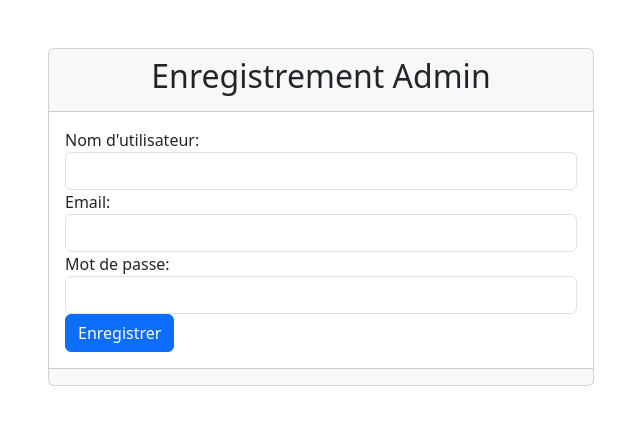
After one commit to Randrianiarison/Restaurant, a PHP site: page /Insert_admin.php in a window 1280 px wide. The commit adds this page. Shown: the top 425 px of the page, without its empty margins (319-959 px from the left). Run offline with PHP 8.4, Linux system fonts and the light colour scheme.

Commit message:
php 15-08-2023

```diff
--- /dev/null
+++ b/Insert_admin.php
@@ -0,0 +1,86 @@
+<!DOCTYPE html>
+<html>
+<head>
+    <title>Enregistrement Admin</title>
+    <!-- Ajouter le lien vers les fichiers Bootstrap CSS -->
+    <link rel="stylesheet" href="css/bootstrap.min.css">
+    <style>
+    </style>
+</head>
+<body>
+
+<div class="container mt-5">
+    <div class="row justify-content-center">
+        <div class="col-md-6">
+            <div class="card">
+                <div class="card-header">
+                    <h2 class="text-center">Enregistrement Admin</h2>
+                </div>
+                <div class="card-body">
+
+                    <?php
+                    // Vérifier si le formulaire a été soumis
+                    if ($_SERVER["REQUEST_METHOD"] == "POST") {
+                        // Connexion à la base de données (remplacez ces informations par les vôtres)
+                        $servername = "localhost";
+                        $username = "johns";
+                        $password = "admin";
+                        $dbname = "restaurants";
+
+                        $conn = new mysqli($servername, $username, $password, $dbname);
+
+                        // Vérifier la connexion à la base de données
+                        if ($conn->connect_error) {
+                            die("Connection failed: " . $conn->connect_error);
+                        }
+
+                        // Récupérer les valeurs du formulaire
+                        $username = $_POST["username"];
+                        $email = $_POST["email"];
+                        $password = $_POST["password"];
+
+                        // Préparer et exécuter la requête SQL d'insertion
+                        $stmt = $conn->prepare("INSERT INTO admin (username, email, password) VALUES (?, ?, ?)");
+                        $stmt->bind_param("sss", $username, $email, $password);
+                        $stmt->execute();
+
+                        // Fermer la connexion à la base de données
+                        $stmt->close();
+                        $conn->close();
+
+                        echo "Enregistrement réussi!";
+                    }
+                    ?>
+                    <form method="post" action="<?php echo $_SERVER["PHP_SELF"]; ?>">
+                        <div class="form-group">
+                            <label for="username">Nom d'utilisateur:</label>
+                            <input type="text" class="form-control" name="username" required>
+                        </div>
+                        <div class="form-group">
+                            <label for="email">Email:</label>
+                            <input type="email" class="form-control" name="email" required>
+                        </div>
+                        <div class="form-group">
+                            <label for="password">Mot de passe:</label>
+                            <input type="password" class="form-control" name="password" required>
+                        </div>
+                        <button type="submit" class="btn btn-primary">Enregistrer</button>
+                    </form>
+                </div>
+                <div class="card-footer text-muted text-center">
+                    <!-- Message de réussite après l'enregistrement -->
+                    <?php
+                    if ($_SERVER["REQUEST_METHOD"] == "POST") {
+                        echo "Enregistrement réussi!";
+                    }
+                    ?>
+                </div>
+            </div>
+        </div>
+    </div>
+</div>
+
+<script src="https://maxcdn.bootstrapcdn.com/bootstrap/4.5.2/js/bootstrap.min.js"></script>
+
+</body>
+</html>
--- a/login_admin.php
+++ b/login_admin.php
@@ -5,9 +5,9 @@
     <!-- Inclure les fichiers Bootstrap CSS -->
     <link rel="stylesheet" href="css/bootstrap.min.css">
     <style>
-       body {
+        body {
             padding-top: 50px;
-            background-color: #f7f7f7; /* Couleur de fond de la page */
+            background-color: #f7f7f7;
         }
 
         .container {
```
